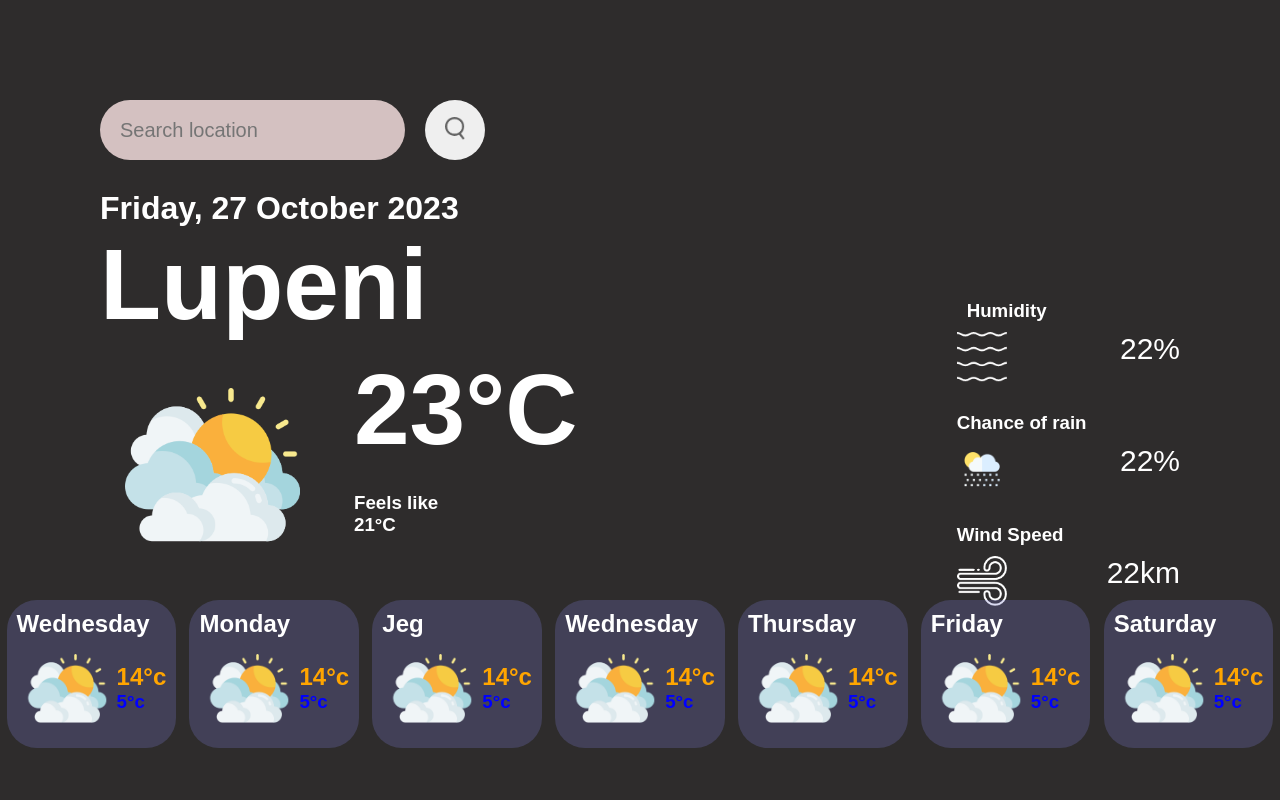
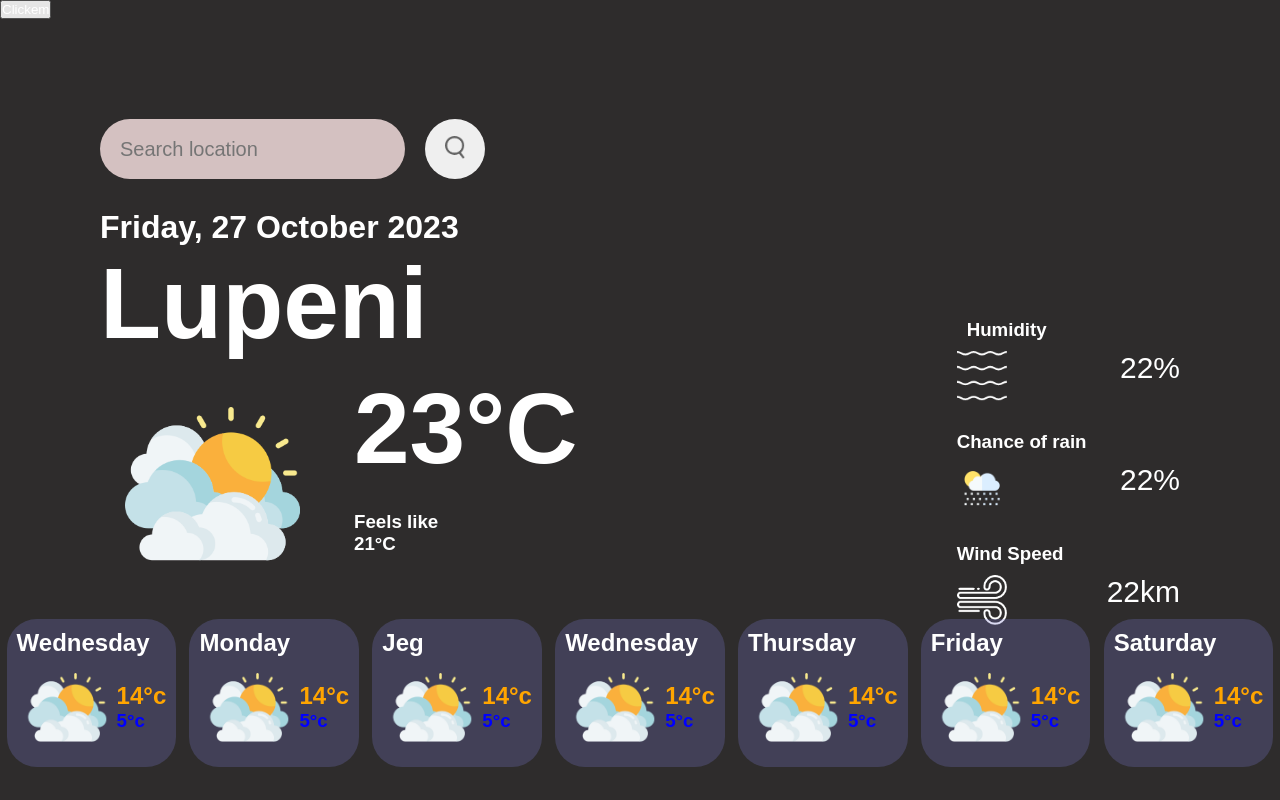
Before and after one commit to Hodoronk/Weather-app, a website built with webpack: page dist/index.html in a window 1280 px wide. Built offline with nearby package versions, Linux system fonts and the light colour scheme; no server answers.

```diff
--- a/dist/index.html
+++ b/dist/index.html
@@ -7,6 +7,7 @@
     <link rel="stylesheet" href="/src/style/style.css">
 </head>
 <body>
+    <header><button>Clickem</button></header>
     <div class="main-cards">
 
         <div class="now-card">
```
Also changed, not shown: src/images/rain-icon.png (added).
